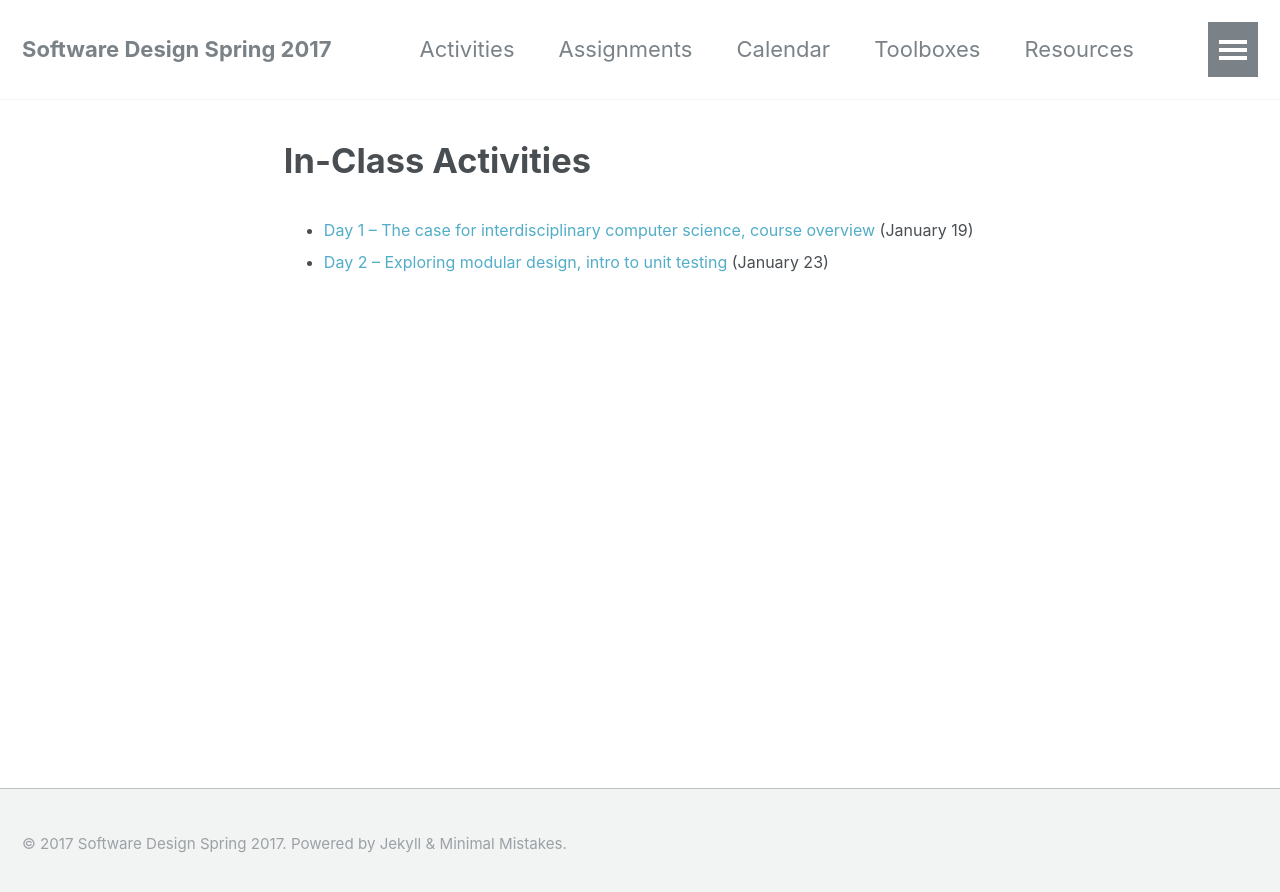
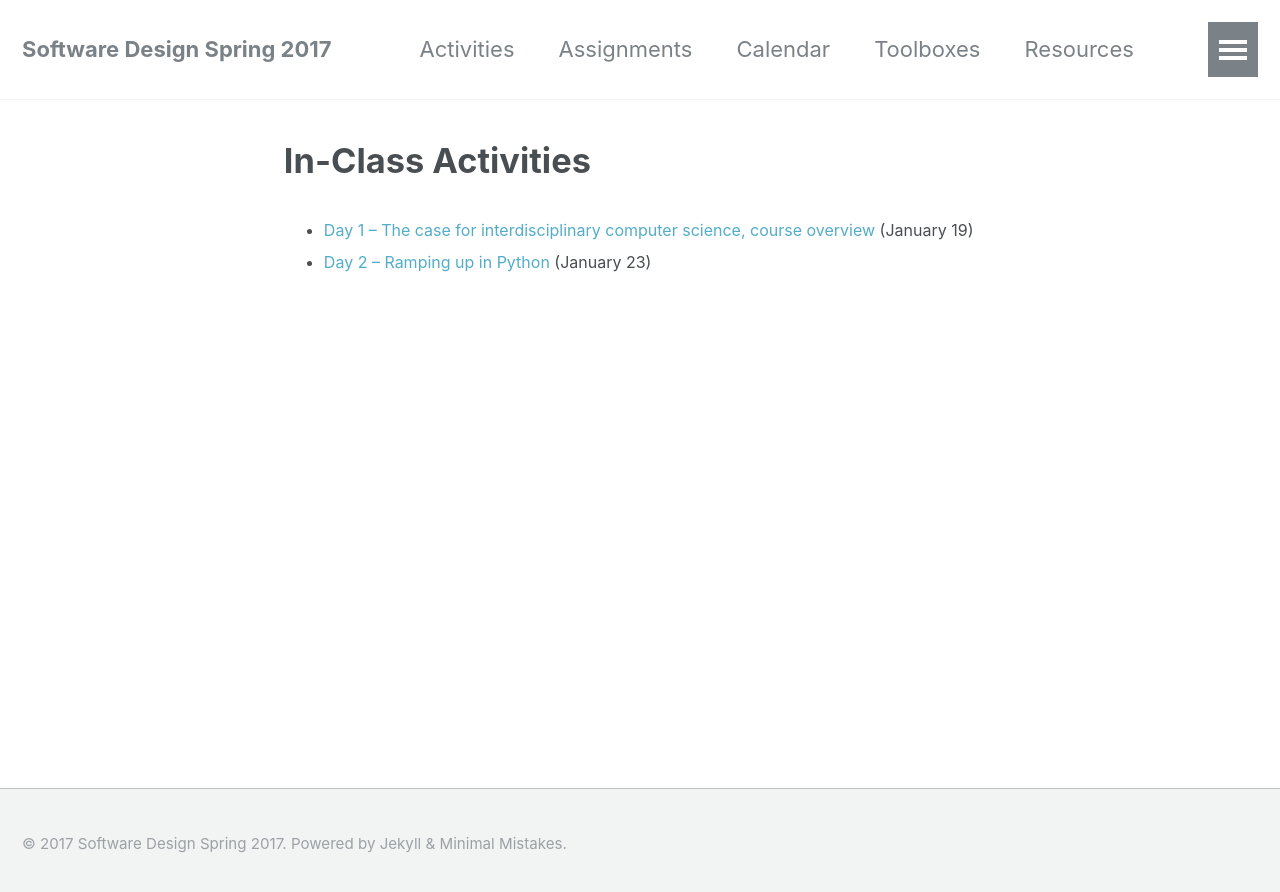
Before and after one commit to sd17spring/sd17spring.github.io, a Jekyll site: the page built from activities.html, in a window 1280 px wide. Shown: the top 892 px of the page. Built offline with Jekyll 4.4.1, drawn with Linux system fonts in a browser that asks for light colours.

Commit message:
match day 2 title to content

```diff
--- a/_days/day-2.md
+++ b/_days/day-2.md
@@ -1,6 +1,6 @@
 ---
 date: '2017-01-23'
-description: Exploring modular design, intro to unit testing
+description: Ramping up in Python
 title: Day 2
 ---
 
```
